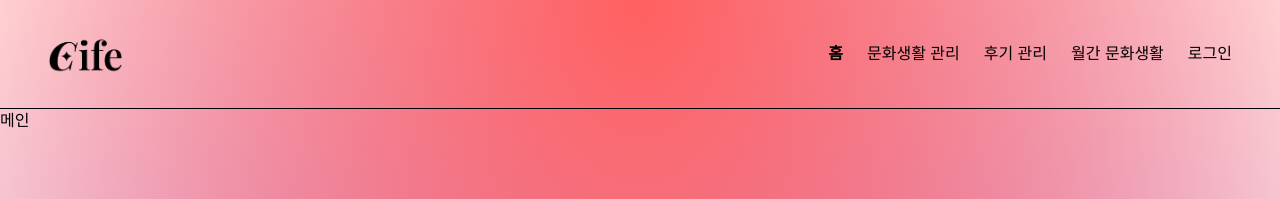
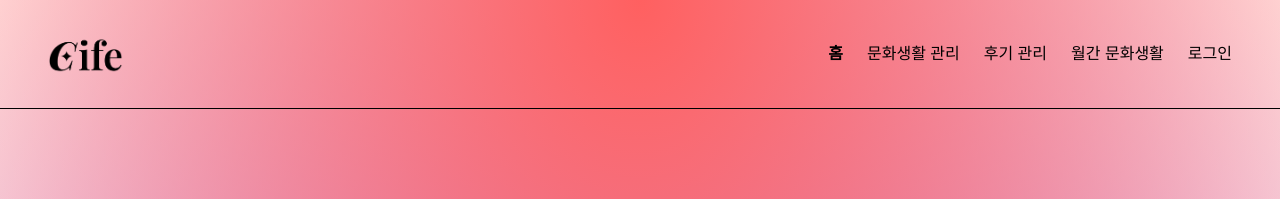
Before and after one commit to gimewn/cife, a React (Vite) app in the folder front/: page / in a window 1280 px wide. Shown: the top 199 px of the page. Built offline with nearby package versions, Linux system fonts and the light colour scheme; a web font is replaced by a local one.

Commit message:
chore : main -> home 명칭 수정 #6

```diff
--- a/front/src/Router.jsx
+++ b/front/src/Router.jsx
@@ -1,6 +1,6 @@
 import { BrowserRouter, Route, Routes } from 'react-router-dom';
 import { PAGE_URL } from './util/path';
-import Main from '@pages/Main';
+import Home from '@pages/Home';
 import Login from '@pages/Login';
 import SignUp from '@pages/SignUp';
 import Culture from '@pages/Culture';
@@ -15,7 +15,7 @@ const Router = () => {
     <BrowserRouter>
       <NavBar />
       <Routes>
-        <Route path={`${PAGE_URL.MAIN}`} element={<Main />} />
+        <Route path={`${PAGE_URL.HOME}`} element={<Home />} />
         <Route path={`${PAGE_URL.LOGIN}`} element={<Login />} />
         <Route path={`${PAGE_URL.SIGNUP}`} element={<SignUp />} />
         <Route path={`${PAGE_URL.CULTURE}`} element={<Culture />} />
--- a/front/src/components/NavBar.jsx
+++ b/front/src/components/NavBar.jsx
@@ -14,7 +14,7 @@ const NavBar = () => {
           <img src={Logo} className="w-[4.6875rem]" />
         </NavLink>
         <section className="navBar_menu flex gap-6">
-          <NavLink to={PAGE_URL.MAIN} style={checkIsActive}>
+          <NavLink to={PAGE_URL.HOME} style={checkIsActive}>
             <p>홈</p>
           </NavLink>
           <NavLink to={PAGE_URL.CULTURE} style={checkIsActive}>
--- /dev/null
+++ b/front/src/pages/Home.jsx
@@ -0,0 +1,8 @@
+import { useState } from 'react';
+
+const Home = () => {
+  const [category, setCategory] = useState();
+  return <></>;
+};
+
+export default Home;
--- a/front/src/pages/Main.jsx
+++ /dev/null
@@ -1,12 +0,0 @@
-import { useState } from 'react';
-
-const Main = () => {
-  const [category, setCategory] = useState();
-  return (
-    <>
-      <h1>메인</h1>
-    </>
-  );
-};
-
-export default Main;
--- a/front/src/util/path.js
+++ b/front/src/util/path.js
@@ -1,5 +1,5 @@
 export const PAGE_URL = {
-  MAIN: '/',
+  HOME: '/',
   LOGIN: '/login',
   SIGNUP: '/signup',
   CULTURE: '/culture',
```
